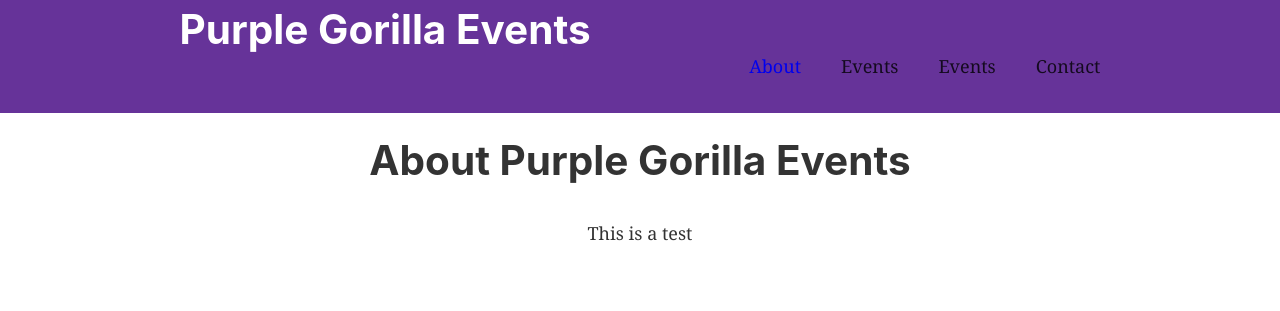
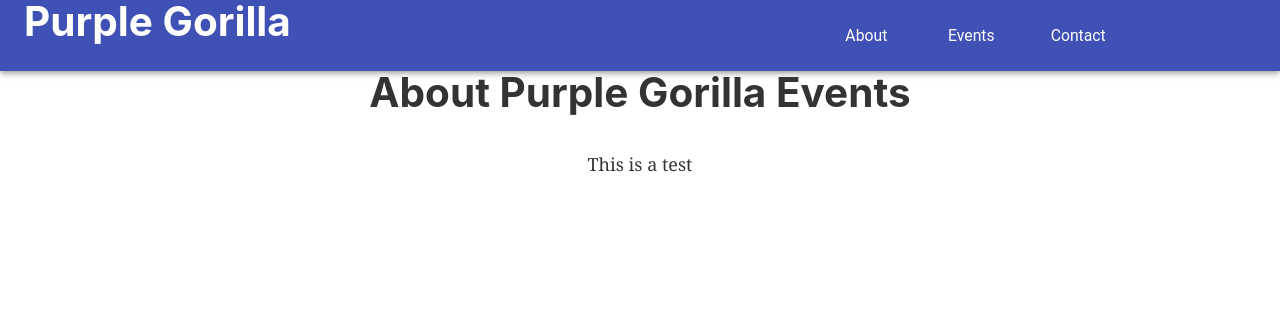
Before and after one commit to hricha05/gatsbyjs-wordpress, a Gatsby site: page /about in a window 1280 px wide. Built offline with nearby package versions, Linux system fonts and the light colour scheme; Gatsby itself is replaced by a stand-in of ours.

Commit message:
initial navbar structure

```diff
--- a/src/components/header.js
+++ b/src/components/header.js
@@ -8,14 +8,6 @@ const Header = ({ siteTitle }) => (
       <h1 style={{ margin: 0 }}>
         <Link to="/" style={{ color: 'white', textDecoration: 'none', }}>{ siteTitle }</Link>
       </h1>
-      <nav style={{ display: 'flex', alignItems: 'left', justifyContent: 'flex-end' }}>
-        <ul style={{listStyle: 'none' }}>
-          <Link to='/about/' style={{ margin: 20, textDecoration: 'none'}}>About</Link>
-          <Link style={{ margin: 20, textDecoration: 'none' }}>Events</Link>
-          <Link style={{ margin: 20, textDecoration: 'none' }}>Events</Link>
-          <Link style={{marginLeft: 20, textDecoration: 'none'}}>Contact</Link>
-        </ul>
-      </nav>
     </div>
   </div>
 )
--- a/src/components/layout.js
+++ b/src/components/layout.js
@@ -3,7 +3,7 @@ import PropTypes from 'prop-types'
 import Helmet from 'react-helmet'
 import { StaticQuery, graphql } from 'gatsby'
 
-import Header from './header'
+import Navbar from '../components/navbar'
 import './layout.css'
 
 const Layout = ({ children }) => (
@@ -27,7 +27,7 @@ const Layout = ({ children }) => (
           ]}>
           <html lang="en" />
         </Helmet>
-        <Header siteTitle={data.site.siteMetadata.title} />
+        <Navbar siteTitle={data.site.siteMetadata.title} />
         <div
           style={{
             margin: '0 auto',
--- a/src/components/navbar.js
+++ b/src/components/navbar.js
@@ -1,22 +1,21 @@
 import React from 'react';
 import PropTypes from 'prop-types';
+
 import { withStyles } from '@material-ui/core/styles';
 import AppBar from '@material-ui/core/AppBar';
 import Toolbar from '@material-ui/core/Toolbar';
 import Typography from '@material-ui/core/Typography';
-// import Button from '@material-ui/core/Button';
-// import IconButton from '@material-ui/core/IconButton';
-// import MenuIcon from '@material-ui/icons/Menu';
+import Grid from '@material-ui/core/Grid'
 
 import { Link } from 'gatsby'
-import Header from './header';
+// import Header from './header';
 
 const styles = {
   root: {
     flexGrow: 1,
   },
   grow: {
-    flexGrow: 1,
+    flexGrow: 2,
   },
   disply: {
       textDecoration: 'none',
@@ -26,20 +25,42 @@ const styles = {
 
 function Navbar (props) {
   const { classes } = props;
-  return (
-    <div className={classes.root}>
+  return <div className={classes.root}>
       <AppBar position="static">
         <Toolbar>
-            <Typography variant="h6" className={classes.grow}>
-                {/* < Link to = "/about/" className={classes.disply}>
-                    About
-                </Link> */}
-                <Header />
-            </Typography>
-          </Toolbar>
+            <Grid container direction="row" justify="flex-end" alignItems="center">
+              <Grid item xs={8}>
+                <Typography variant="p" className={classes.grow}>
+                  <Link to="/" className={classes.disply}>
+                    <h1>Purple Gorilla</h1>
+                  </Link>
+                </Typography>
+              </Grid>
+              <Grid item xs={1}>
+                <Typography>
+                <Link to="/about/" className={classes.disply}>
+                  About
+                </Link>
+                </Typography>
+              </Grid>
+              <Grid item xs={1}>
+                <Typography>
+                <Link to="src/templates/pages" className={classes.disply}>
+                  Events
+                </Link>
+                </Typography>
+              </Grid>
+              <Grid item xs={2}>
+                <Typography>
+                <Link to="/about/" className={classes.disply}>
+                  Contact
+                </Link>
+                </Typography>
+              </Grid>
+            </Grid>
+        </Toolbar>
       </AppBar>
     </div>
-  );
 }
 
 Navbar.propTypes = {
```
Also changed, not shown: src/pages/index.js (+7 -7 lines), src/utils/typography.js (added).
